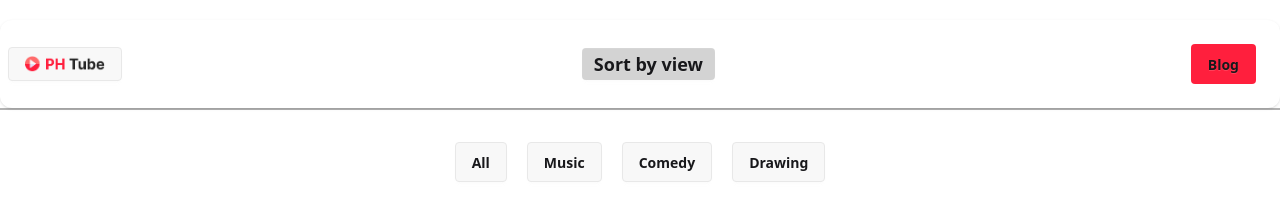
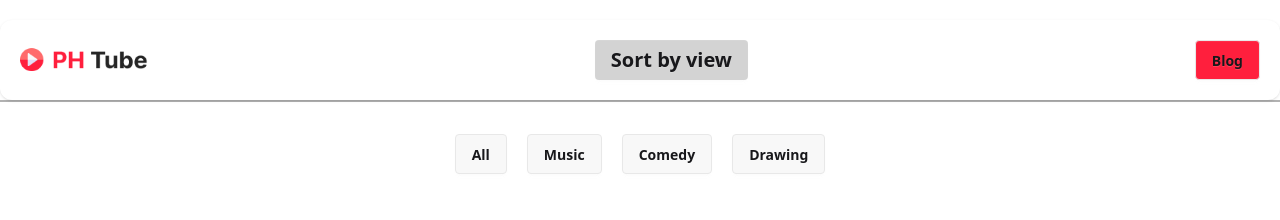
Before and after one commit to TIMIT75E/PH-TUBE, a plain HTML site: page index.html in a window 1280 px wide. Drawn offline with nearby package versions, Linux system fonts and the light colour scheme.

Commit message:
added js file

```diff
--- a/index.html
+++ b/index.html
@@ -10,20 +10,20 @@
 </head>
 
 <body>
-    <header class=" lg:max-w-screen-xl sm:max-w-screen-sm mx-auto mt-5 border-b-2 border-[#17171754]" >
+    <header class="max-w-screen-xl mx-auto mt-5 border-b-2 border-[#17171754]" >
         <nav class="">
-            <div class="navbar bg-white shadow-sm rounded-xl flex justify-between">
+            <div class="navbar bg-white shadow-sm rounded-xl flex justify-between p-5">
                 <div class="">
-                        <div class="btn btn-xs p-4">
-                            <img class="w-20"
+                        <a>
+                            <img class="w-32"
                                  src="assetes/Logo.png" alt="">
-                        </div>
+                        </a>
                 </div>
-                <div class="p-4">
-                    <a class="btn btn-sm text-lg bg-[#25252533] border-none">Sort by view</a>
+                <div class="">
+                    <a class="btn text-xl bg-[#25252533] border-none">Sort by view</a>
                 </div>
-                <div class=" p-4">
-                    <button class="btn btn-ghost  bg-[#FF1F3D]">Blog</button>
+                <div class="">
+                    <button class="btn  bg-[#FF1F3D]">Blog</button>
                 </div>
             </div>
         </nav>
@@ -39,6 +39,7 @@
         </section>
 
     </main>
+    <script src="./secript/index.js"></script>
 </body>
 
 </html>
```
Also changed, not shown: secript/index.js (added).
